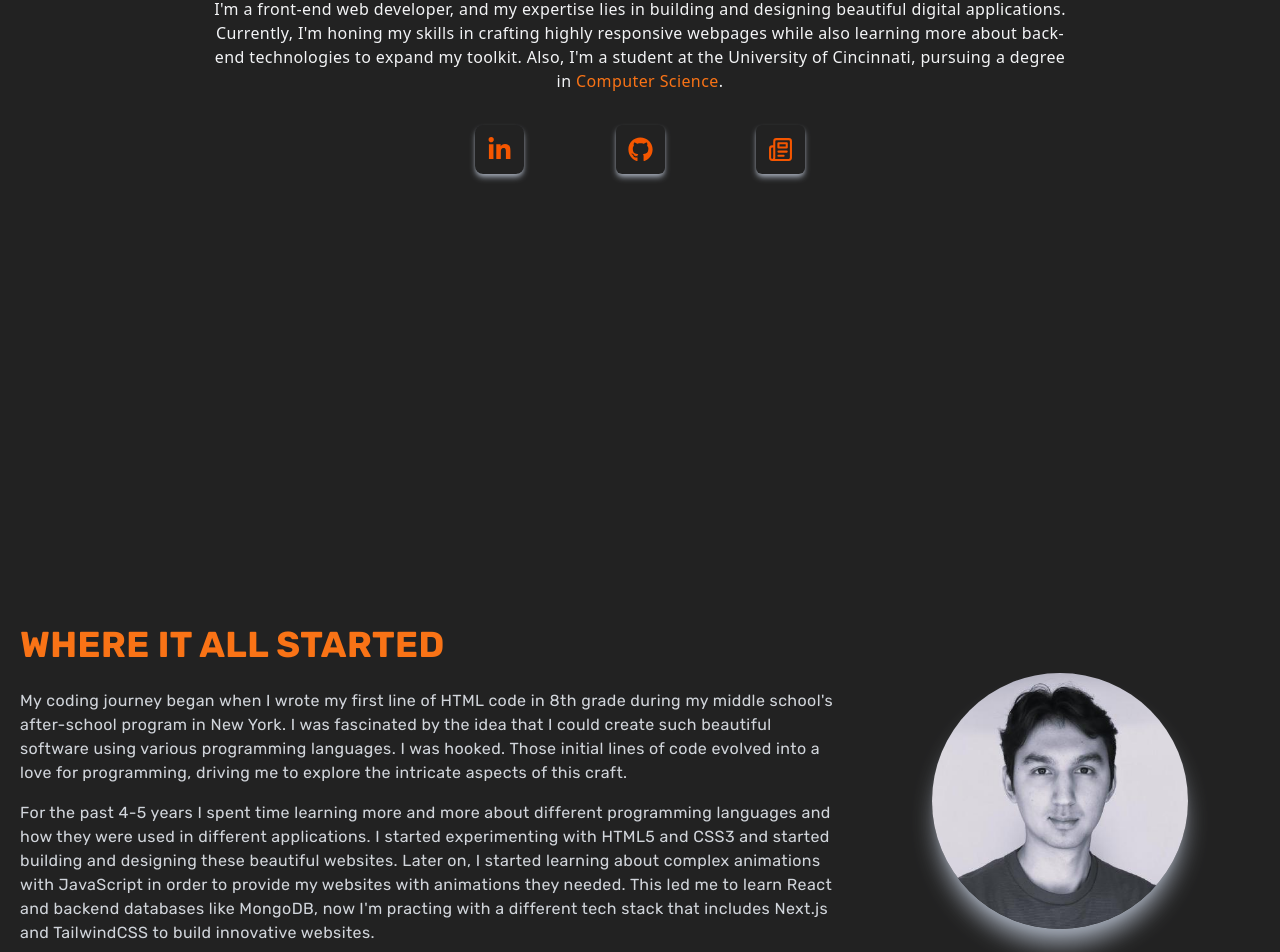
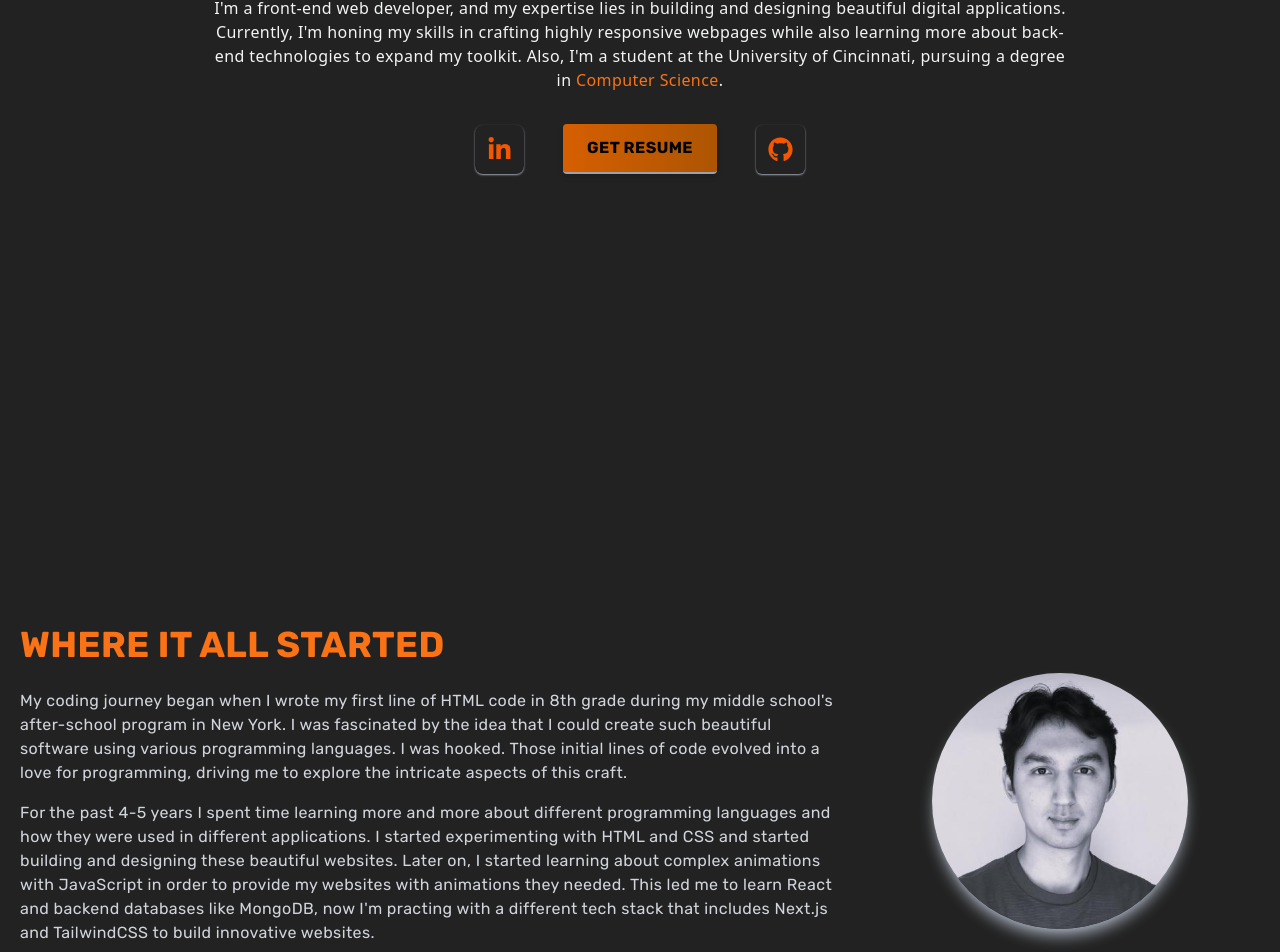
Before and after one commit to NekruzAsh/MyPortfolio, a Next.js app: page / in a window 1280 px wide. Shown: the part 399-1351 px from the top of the page. Built offline with nearby package versions, Linux system fonts and the light colour scheme.

Commit message:
Update styling and add resume button

```diff
--- a/app/components/About.jsx
+++ b/app/components/About.jsx
@@ -1,4 +1,3 @@
-
 import React from "react";
 import Image from "next/image";
 import Link from "next/link";
@@ -8,7 +7,9 @@ const About = () => {
     <div id="about" className="w-full md:h-screen p-2 flex items-center py-16">
       <div className="max-w-[1240px] m-auto md:grid grid-cols-3 gap-8">
         <div className="col-span-2 ">
-          <h2 className="py-4 text-orange-500 uppercase">Where it all started</h2>
+          <h2 className="py-4 text-orange-500 uppercase">
+            Where it all started
+          </h2>
           <p className="py-2 text-gray-300">
             My coding journey began when I wrote my first line of HTML code in
             8th grade during my middle school's after-school program in New
@@ -21,21 +22,22 @@ const About = () => {
 
           <p className="py-2 text-gray-300">
             For the past 4-5 years I spent time learning more and more about
-            different programming languages and how they were used in different applications. I started
-            experimenting with HTML5 and CSS3 and started building and designing
-            these beautiful websites. Later on, I started learning about complex
-            animations with JavaScript in order to provide my websites with
-            animations they needed. This led me to learn React and
-            backend databases like MongoDB, now I'm practing with a different tech stack that includes
-            Next.js and TailwindCSS to build innovative websites.
+            different programming languages and how they were used in different
+            applications. I started experimenting with HTML and CSS and started
+            building and designing these beautiful websites. Later on, I started
+            learning about complex animations with JavaScript in order to
+            provide my websites with animations they needed. This led me to
+            learn React and backend databases like MongoDB, now I'm practing
+            with a different tech stack that includes Next.js and TailwindCSS to
+            build innovative websites.
           </p>
 
+          <p className="py-2 text-gray-300 underline cursor-pointer border-b-orange-500">
+            <Link href="/#projects">Check out my latest projects</Link>
+          </p>
+        </div>
 
-          <p className="py-2 text-gray-300 underline cursor-pointer border-b-orange-500"><Link href="/#projects">Check out my latest projects</Link></p>
-
-
-        </div>
-        <div className="w-64 h-64 shadow-xl shadow-gray-400 items-center relative overflow-hidden rounded-full justify-center hover:scale-105 ease-in duration-300 ml-16 mt-16">
+        <div className="w-64 h-64 shadow-lg shadow-gray-400 items-center relative overflow-hidden rounded-full justify-center hover:scale-105 ease-in duration-300 ml-16 mt-16">
           <Image
             src="/images/picture.jpg"
             width={280}
--- a/app/components/main.jsx
+++ b/app/components/main.jsx
@@ -25,7 +25,7 @@ const main = () => {
             <span className="text-orange-500">Computer Science</span>.
           </p>
           <div className="flex items-center justify-between max-w-[330px] m-auto py-4">
-            <div className="rounded-lg shadow-md shadow-gray-400 p-3 cursor-pointer hover:scale-110 ease-in duration-200">
+            <div className="rounded-lg shadow-sm shadow-gray-400 p-3 cursor-pointer hover:scale-110 ease-in duration-200">
               <Link
                 target="_blank"
                 rel="noopener noreferrer"
@@ -34,7 +34,12 @@ const main = () => {
                 <FaLinkedinIn size={25} className="text-[#f55600]" />
               </Link>
             </div>
-            <div className="rounded-md shadow-md shadow-gray-400 p-3 cursor-pointer hover:scale-110 ease-in duration-200">
+            <button className="text-black font-bold rounded border-b-2 border-gray-400 hover:border-black hover:text-white shadow-md py-3 px-6 inline-flex items-center">
+              <Link target="_blank" href="/images/NekruzAshrapovResume.pdf">
+                Get Resume
+              </Link>
+            </button>
+            <div className="rounded-md shadow-sm shadow-gray-400 p-3 cursor-pointer hover:scale-110 ease-in duration-200">
               <Link
                 target="_blank"
                 rel="noopener noreferrer"
@@ -43,9 +48,7 @@ const main = () => {
                 <FaGithub size={25} className="text-[#f55600]" />
               </Link>
             </div>
-            <div className=" rounded-md shadow-md shadow-gray-400 p-3 cursor-pointer hover:scale-110 ease-in duration-200 ">
-              <LuNewspaper size={25} className="text-[#f55600]" />
-            </div>
+
           </div>
         </div>
       </div>
```
Also changed, not shown: 1 other file (tests, documents, lock files or other folders). Lines whose indentation alone changed are shown as unchanged.
